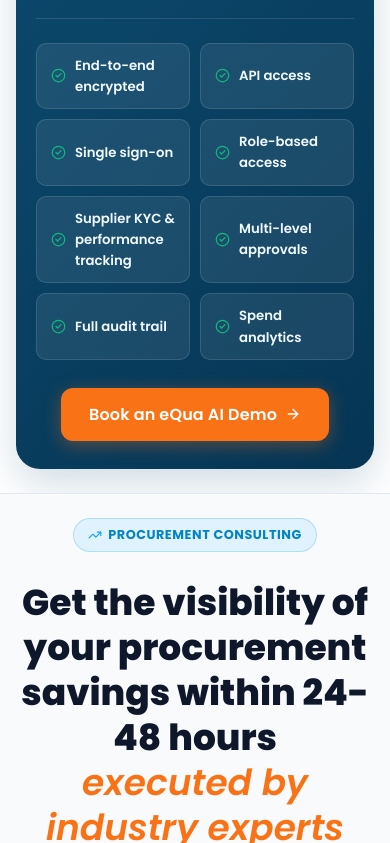
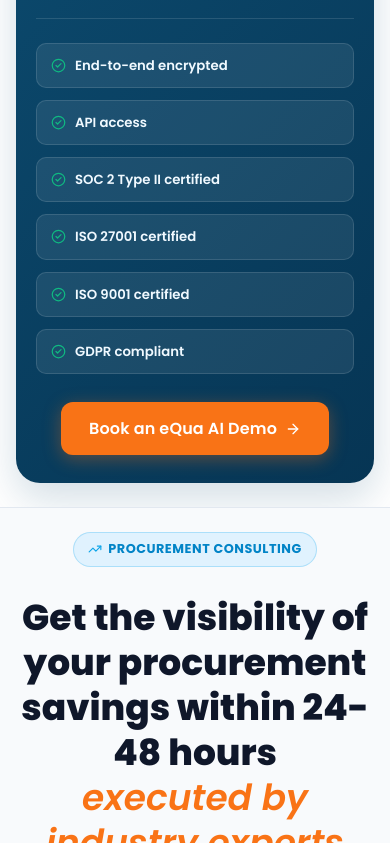
Before and after one commit to Anurag-git04/Procucev_version_02, a React (Vite) app: page / in a window 390 px wide. Shown: the part 5156-5999 px from the top of the page. Built offline with nearby package versions, Linux system fonts and the light colour scheme.

Commit message:
responsive to add security statment added

```diff
--- a/src/components/DigitalProcurementPage.jsx
+++ b/src/components/DigitalProcurementPage.jsx
@@ -1180,6 +1180,15 @@
           .v2-dps-benefits-grid { grid-template-columns: 1fr; }
           .v2-dps-hero-actions { flex-direction: column; width: 100%; }
           .v2-dps-hero-actions button, .v2-dps-hero-actions a { width: 100%; justify-content: center; }
+          .v2-dps-tab-bar { flex-direction: column; align-items: stretch; }
+          .v2-dps-tab-btn { justify-content: flex-start; width: 100%; }
+          .v2-dps-module-showcase { gap: 24px; padding: 24px; }
+          .module-content-left, .module-visual-right { padding: 0; }
+          .module-cta-row { flex-direction: column; align-items: stretch; gap: 12px; }
+          .module-cta-row button { width: 100%; }
+          .v2-dps-flow-grid { flex-wrap: wrap; justify-content: center; gap: 12px; }
+          .flow-step-box { flex: 1 1 calc(50% - 8px); min-width: 140px; }
+          .flow-arrow { display: none; }
         }
       `}</style>
     </div>
--- a/src/components/EquaAiSection.jsx
+++ b/src/components/EquaAiSection.jsx
@@ -29,12 +29,10 @@
   const enterpriseFeatures = [
     'End-to-end encrypted',
     'API access',
-    'Single sign-on',
-    'Role-based access',
-    'Supplier KYC & performance tracking',
-    'Multi-level approvals',
-    'Full audit trail',
-    'Spend analytics',
+    'SOC 2 Type II certified',
+    'ISO 27001 certified',
+    'ISO 9001 certified',
+    'GDPR compliant',
   ];
 
   return (
@@ -206,8 +204,8 @@
         }
         .equa-ent-grid {
           display: grid;
-          grid-template-columns: repeat(4, 1fr);
-          gap: 10px;
+          grid-template-columns: repeat(3, 1fr);
+          gap: 12px;
         }
         .equa-ent-pill {
           background: rgba(255,255,255,0.08);
@@ -234,6 +232,9 @@
           .equa-ent-grid  { grid-template-columns: repeat(2, 1fr); }
           .equa-ent-box   { padding: 28px 20px; }
         }
+        @media (max-width: 640px) {
+          .equa-ent-grid  { grid-template-columns: 1fr; }
+        }
       `}</style>
     </section>
   );
```
